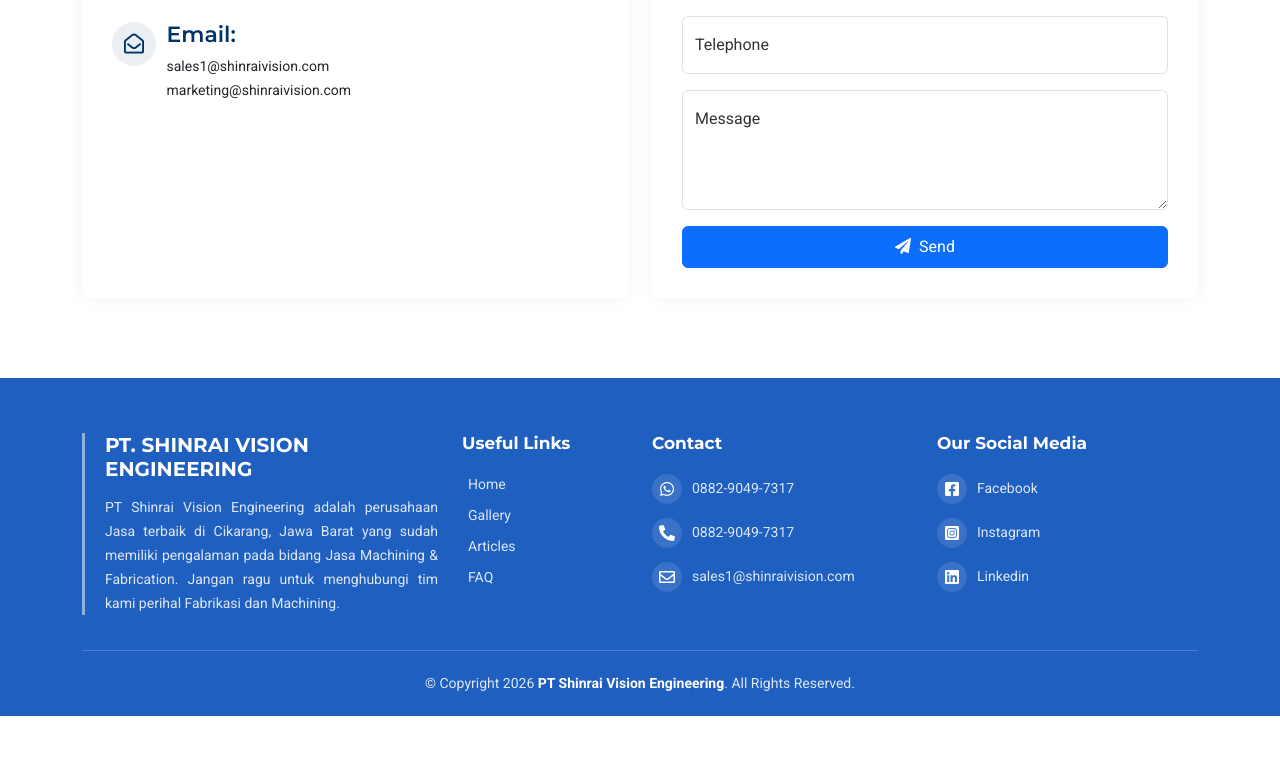
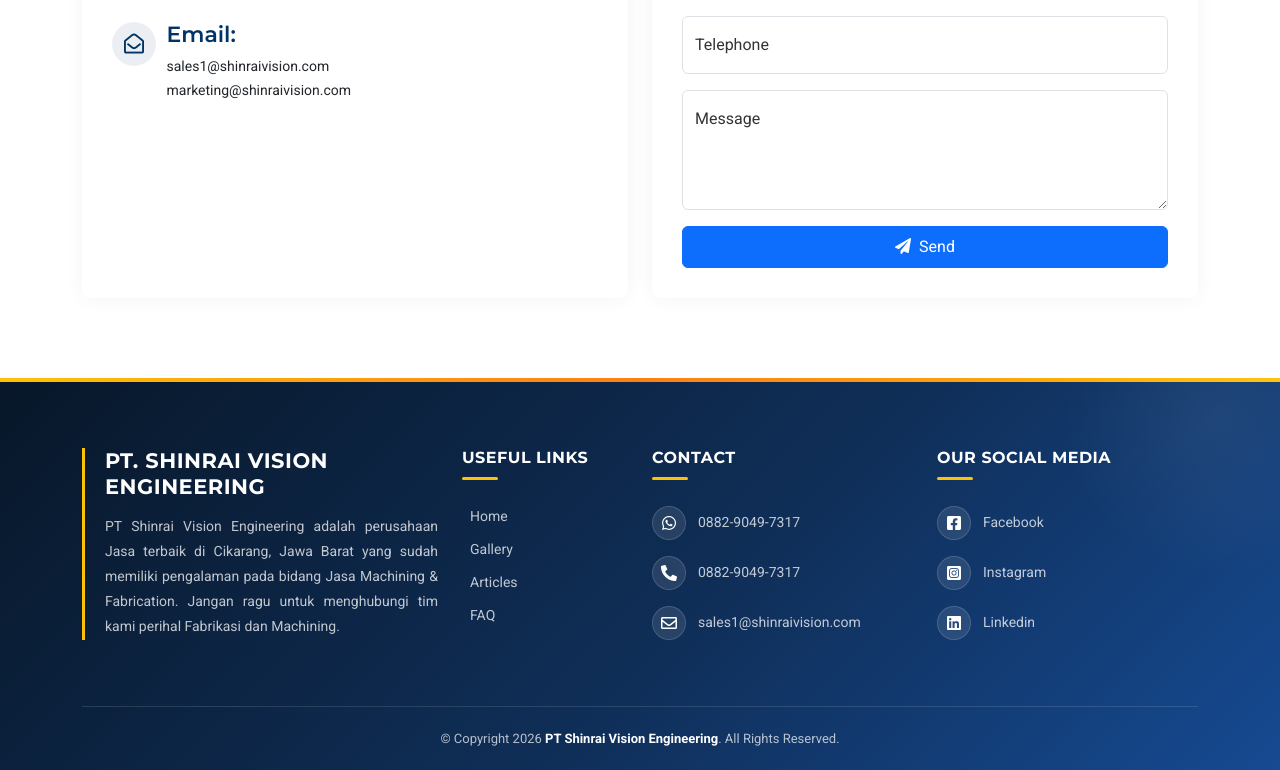
Before and after one commit to andreanatma/SHINRAIVISION, a React (Vite) app: page / in a window 1280 px wide. Shown: the part 5983-6753 px from the top of the page. Before the commit the page ends 6699 px from the top, so only its background shows below. Built offline with nearby package versions, Linux system fonts and the light colour scheme.

Commit message:
Update Footer

```diff
--- a/src/index.css
+++ b/src/index.css
@@ -888,37 +888,72 @@ html, body {
 
 /* ================= FOOTER ================= */
 #footer {
-    background: var(--color-blue, #1b55b3);
+    background: linear-gradient(135deg, #081729 0%, #0f2e57 55%, #164a92 100%);
     color: #fff;
-    padding: 55px 0 0 0;
+    padding: 70px 0 0 0;
     font-size: 14px;
     position: relative;
+    overflow: hidden;
+}
+#footer::before {
+    content: "";
+    position: absolute;
+    top: 0;
+    left: 0;
+    right: 0;
+    height: 4px;
+    background: linear-gradient(90deg, var(--secondary, #FFC107) 0%, var(--highlight, #FD7E14) 50%, var(--secondary, #FFC107) 100%);
+}
+#footer::after {
+    content: "";
+    position: absolute;
+    top: -120px;
+    right: -100px;
+    width: 320px;
+    height: 320px;
+    background: radial-gradient(circle, rgba(255, 255, 255, 0.06) 0%, transparent 70%);
+    pointer-events: none;
 }
 #footer .footer-top {
-    padding-bottom: 35px;
+    padding-bottom: 40px;
 }
 #footer .footer-brand {
-    border-left: 3px solid rgba(255, 255, 255, 0.5);
+    border-left: 3px solid var(--secondary, #FFC107);
     padding-left: 20px;
 }
 #footer .footer-brand h3 {
-    font-size: 20px;
+    font-size: 21px;
     font-weight: 700;
     text-transform: uppercase;
+    letter-spacing: 0.5px;
     margin-bottom: 15px;
     color: #fff;
 }
 #footer .footer-brand p {
-    color: rgba(255, 255, 255, 0.85);
-    line-height: 1.7;
+    color: rgba(255, 255, 255, 0.75);
+    line-height: 1.8;
     text-align: justify;
     margin: 0;
 }
 #footer h4 {
-    font-size: 17px;
+    position: relative;
+    font-size: 16px;
     font-weight: 700;
+    text-transform: uppercase;
+    letter-spacing: 0.5px;
     color: #fff;
-    margin-bottom: 20px;
+    margin-bottom: 26px;
+    padding-bottom: 12px;
+}
+#footer h4::after {
+    content: "";
+    position: absolute;
+    left: 0;
+    bottom: 0;
+    width: 36px;
+    height: 3px;
+    border-radius: 3px;
+    background: var(--secondary, #FFC107);
 }
 #footer .footer-links,
 #footer .footer-contact,
@@ -928,51 +963,74 @@ html, body {
     margin: 0;
 }
 #footer .footer-links li {
-    margin-bottom: 10px;
+    margin-bottom: 12px;
 }
 #footer .footer-links i {
-    font-size: 12px;
-    margin-right: 6px;
-    color: rgba(255, 255, 255, 0.7);
+    font-size: 11px;
+    margin-right: 8px;
+    color: var(--secondary, #FFC107);
+    transition: transform 0.25s ease;
 }
 #footer .footer-links a,
 #footer .footer-contact a,
 #footer .footer-social a {
-    color: rgba(255, 255, 255, 0.85);
+    color: rgba(255, 255, 255, 0.75);
     text-decoration: none;
-    transition: color 0.3s ease, padding-left 0.3s ease;
+    transition: color 0.25s ease, padding-left 0.25s ease;
 }
 #footer .footer-links a:hover,
 #footer .footer-contact a:hover,
 #footer .footer-social a:hover {
     color: #fff;
-    padding-left: 3px;
+    padding-left: 4px;
+}
+#footer .footer-links li:hover i {
+    transform: translateX(3px);
 }
 #footer .footer-contact li,
 #footer .footer-social li {
     display: flex;
     align-items: center;
-    gap: 10px;
-    margin-bottom: 14px;
+    gap: 12px;
+    margin-bottom: 16px;
 }
 #footer .footer-contact i,
 #footer .footer-social i {
     font-size: 16px;
     color: #fff;
-    width: 30px;
-    height: 30px;
+    width: 34px;
+    height: 34px;
     display: flex;
     align-items: center;
     justify-content: center;
-    background: rgba(255, 255, 255, 0.12);
+    background: rgba(255, 255, 255, 0.1);
+    border: 1px solid rgba(255, 255, 255, 0.15);
     border-radius: 50%;
     flex-shrink: 0;
+    transition: background 0.25s ease, transform 0.25s ease, border-color 0.25s ease;
 }
+#footer .footer-contact li:hover i,
+#footer .footer-social li:hover i {
+    transform: translateY(-3px) scale(1.05);
+    border-color: transparent;
+}
+#footer .footer-contact i.fa-whatsapp,
+#footer .footer-social i.fa-facebook-square { }
+#footer .footer-contact li:hover i.fa-whatsapp { background: #25D366; }
+#footer .footer-contact li:hover i.fa-phone-alt { background: var(--highlight, #FD7E14); }
+#footer .footer-contact li:hover i.fa-envelope { background: #EA4335; }
+#footer .footer-social li:hover i.fa-facebook-square { background: #1877F2; }
+#footer .footer-social li:hover i.fa-instagram-square { background: linear-gradient(45deg, #f09433, #e6683c, #dc2743, #cc2366, #bc1888); }
+#footer .footer-social li:hover i.fa-linkedin { background: #0A66C2; }
+
 .copyright {
     text-align: center;
     padding: 22px 0;
-    border-top: 1px solid rgba(255, 255, 255, 0.2);
-    color: rgba(255, 255, 255, 0.85);
+    margin-top: 10px;
+    border-top: 1px solid rgba(255, 255, 255, 0.12);
+    color: rgba(255, 255, 255, 0.7);
+    position: relative;
+    font-size: 13px;
 }
 .copyright strong span { color: #fff; }
 
@@ -1271,8 +1329,8 @@ html, body {
 
 /* --- CONTACT MOBILE --- */
 @media (max-width: 575px) {
-  .contact .info .col-1 { flex: 0 0 46px; max-width: 46px; }
-  .contact .info .col-11 { flex: 0 0 calc(100% - 46px); max-width: calc(100% - 46px); padding-left: 12px !important; }
+  .contact .info .col-1 { flex: 0 0 50px; max-width: 50px; padding-right: 0; }
+  .contact .info .col-11 { flex: 0 0 calc(100% - 50px); max-width: calc(100% - 50px); padding-left: 16px !important; }
   .contact .info, .contact .form-box { padding: 20px; }
   .contact .map-box iframe { height: 260px; }
 }
@@ -1294,6 +1352,7 @@ html, body {
 
 /* --- FOOTER MOBILE --- */
 @media (max-width: 767px) {
+  #footer { padding-top: 50px; text-align: center; }
   #footer .footer-brand {
     border-left: none;
     padding-left: 0;
@@ -1301,13 +1360,21 @@ html, body {
   }
   #footer .footer-brand p { text-align: center; }
   #footer h4 { text-align: center; }
+  #footer h4::after { left: 50%; transform: translateX(-50%); }
   #footer .footer-links,
   #footer .footer-contact,
   #footer .footer-social {
-    max-width: 260px;
+    display: inline-flex;
+    flex-direction: column;
+    align-items: flex-start;
     margin: 0 auto;
   }
+  #footer .footer-top { padding-bottom: 20px; }
+  #footer .col-lg-4,
+  #footer .col-lg-2,
+  #footer .col-lg-3 { margin-bottom: 12px; }
 }
+
 
 /* --- TESTIMONIALS MOBILE --- */
 @media (max-width: 575px) {
```
